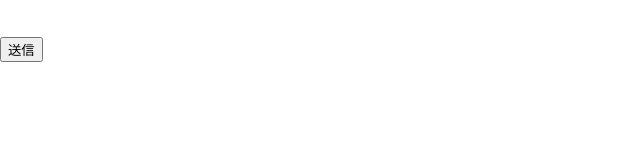
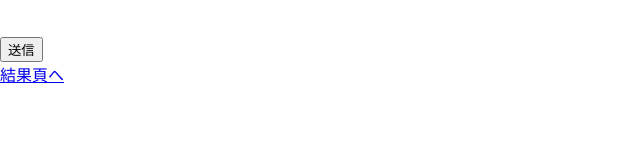
Before and after one commit to daichi0525/FastAPI_React, a React (Create React App) app in the folder section1-react/: page / in a window 1280 px wide. Shown: the part 153-300 px from the top of the page, without its empty margins (0-640 px from the left). Built offline with nearby package versions, Linux system fonts and the light colour scheme.

Commit message:
リンクバージョンでの送信

```diff
--- a/section1-react/src/components/templates/Form.js
+++ b/section1-react/src/components/templates/Form.js
@@ -1,5 +1,6 @@
 import React, { useState } from "react";
 import { useNavigate } from "react-router-dom";
+import { Link } from "react-router-dom";
 
 const Form = () => {
   const [form, setForm] = useState({
@@ -100,6 +101,8 @@ const Form = () => {
       <p>{form.comment}</p>
       <br />
       <button onClick={handleSubmit}>送信</button>
+      <br />
+      <Link to="/result">結果頁へ</Link>
     </>
   );
 };
```
